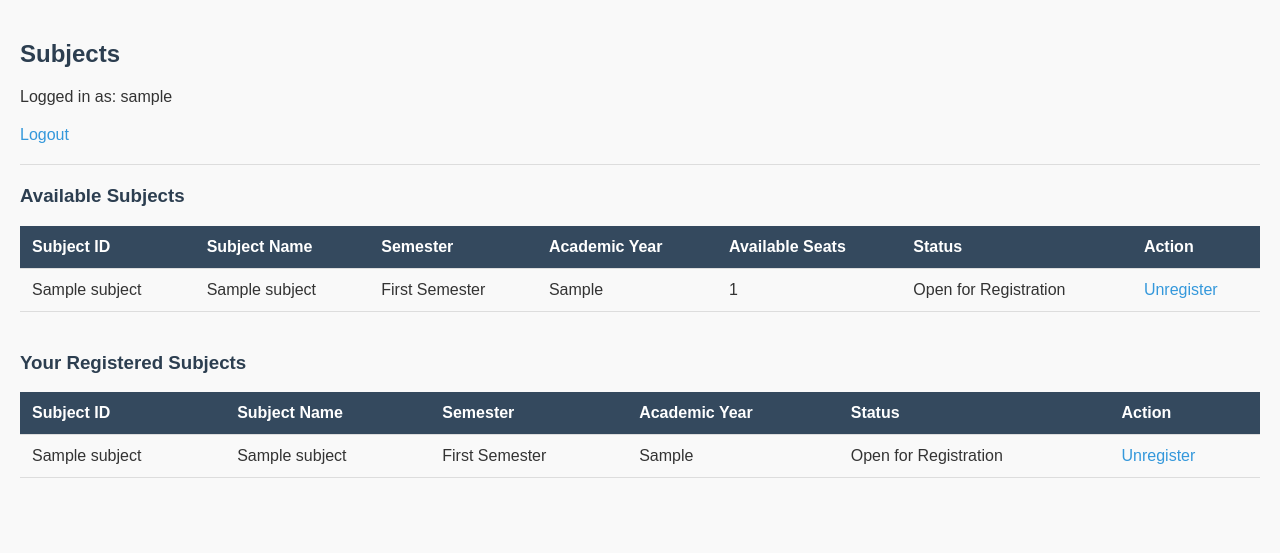
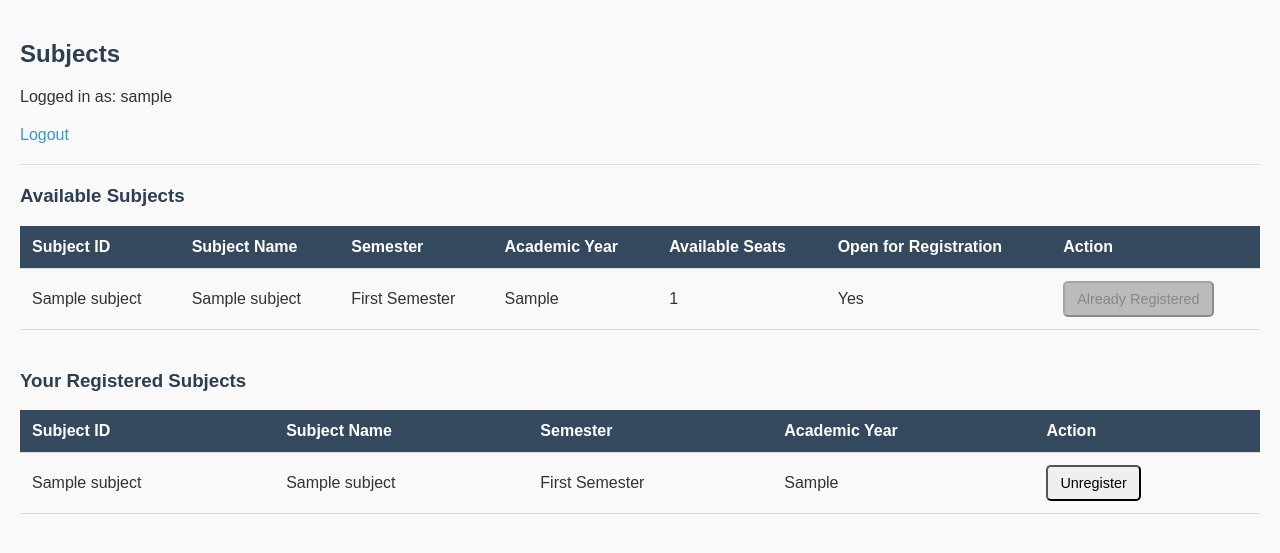
Before and after one commit to 6510615088/cn331-as2, a Django app: page /user/subjects/ in a window 1280 px wide. Shown: the top 553 px of the page. Run offline with Django 5.2, Linux system fonts and the light colour scheme; a user stored in the database is signed in; tables that the repository leaves empty hold one stand-in row (values such as "Sample post").

Commit message:
Latest Subject List Page

```diff
--- a/user/templates/subject_list.html
+++ b/user/templates/subject_list.html
@@ -117,7 +117,7 @@
                 <th>Semester</th>
                 <th>Academic Year</th>
                 <th>Available Seats</th>
-                <th>Status</th>
+                <th>Open for Registration</th>
                 <th>Action</th>
             </tr>
         </thead>
@@ -130,19 +130,24 @@
                 <td>{{ subject.academic_year }}</td>
                 <td>{{ subject.max_students }}</td>
                 <td>
-                    {% if subject.max_students > 0 %}
-                    Open for Registration
+                    {% if subject.open_for_registration %}
+                    Yes
                     {% else %}
-                    Full
+                    No
                     {% endif %}
                 </td>
                 <td>
                     {% if subject in registered_subjects %}
-                    <a href="{% url 'unregister_subject' subject.id %}">Unregister</a>
-                    {% elif subject.max_students > 0 %}
-                    <a href="{% url 'register_subject' subject.id %}">Register</a>
+                    <button class="btn btn-info" disabled>Already Registered</button>
+                    {% elif not subject.open_for_registration %}
+                    <button class="btn btn-secondary" disabled>Closed</button>
+                    {% elif user_subjects|length >= subject.max_students %}
+                    <button class="btn btn-secondary" disabled>Full</button>
                     {% else %}
-                    <button disabled>Registration Closed</button>
+                    <form method="post" action="{% url 'register_subject' subject.id %}">
+                        {% csrf_token %}
+                        <button type="submit" class="btn btn-success">Register</button>
+                    </form>
                     {% endif %}
                 </td>
             </tr>
@@ -159,7 +164,6 @@
                 <th>Subject Name</th>
                 <th>Semester</th>
                 <th>Academic Year</th>
-                <th>Status</th>
                 <th>Action</th>
             </tr>
         </thead>
@@ -172,14 +176,10 @@
                 <td>{{ subject.get_semester_display }}</td>
                 <td>{{ subject.academic_year }}</td>
                 <td>
-                    {% if subject.max_students > 0 %}
-                    Open for Registration
-                    {% else %}
-                    Full
-                    {% endif %}
-                </td>
-                <td>
-                    <a href="{% url 'unregister_subject' subject.id %}">Unregister</a>
+                    <form method="post" action="{% url 'unregister_subject' subject.id %}">
+                        {% csrf_token %}
+                        <button type="submit" class="btn btn-success">Unregister</button>
+                    </form>
                 </td>
             </tr>
             {% endfor %}
```
Also changed, not shown: user/views.py (line endings or trailing spaces).
